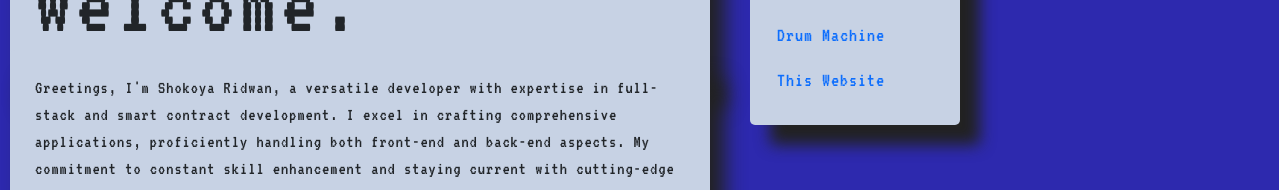
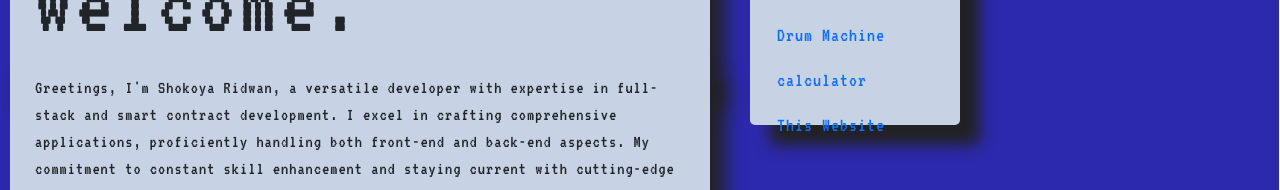
Before and after one commit to Gunnastan/automatic-chainsaw, a React (Create React App) app: page / in a window 1280 px wide. Shown: the part 425-615 px from the top of the page. Built offline with nearby package versions, Linux system fonts and the light colour scheme; a web font is replaced by a local one.

Commit message:
update pro

```diff
--- a/src/components/Text.jsx
+++ b/src/components/Text.jsx
@@ -37,6 +37,12 @@ export default function Text() {
           </a>
         </ol>
         <ol>
+          <a href="https://calculator-dpsa.onrender.com" className="link">
+            {" "}
+            calculator{" "}
+          </a>
+        </ol>
+        <ol>
           <a href="https://github.com/Gunnastan/automatic-chainsaw">
             {" "}
             This Website{" "}
```
